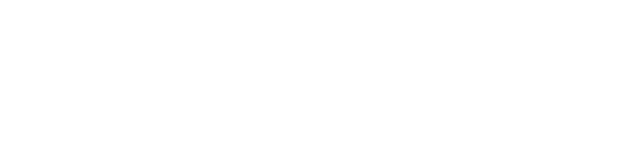
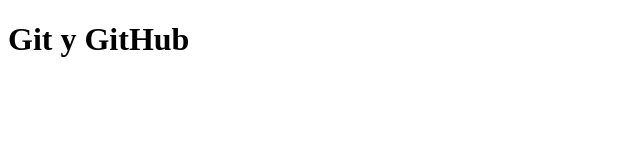
Before and after one commit to iamjonathanpumares/proyecto-git, a plain HTML site: page index.html in a window 1280 px wide. Shown: the whole page, without its empty margins (0-640 px from the left). Drawn offline with Linux system fonts and the light colour scheme.

Commit message:
cambios en index.html y archivo .gitignore

```diff
--- a/index.html
+++ b/index.html
@@ -7,6 +7,6 @@
   <title>Proyecto Git</title>
 </head>
 <body>
-  <script src="./main.js"></script>
+  <h1>Git y GitHub</h1>
 </body>
 </html>
```
Also changed, not shown: 1 other file.
